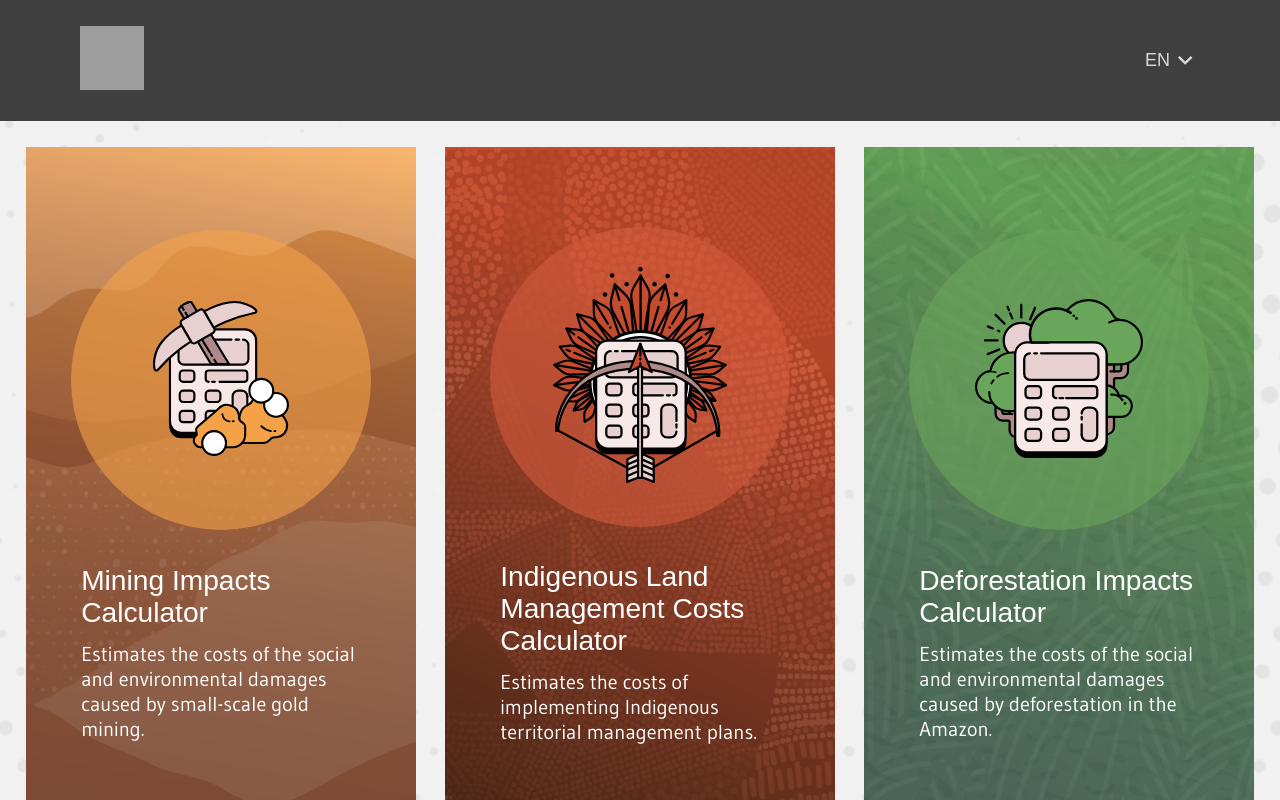
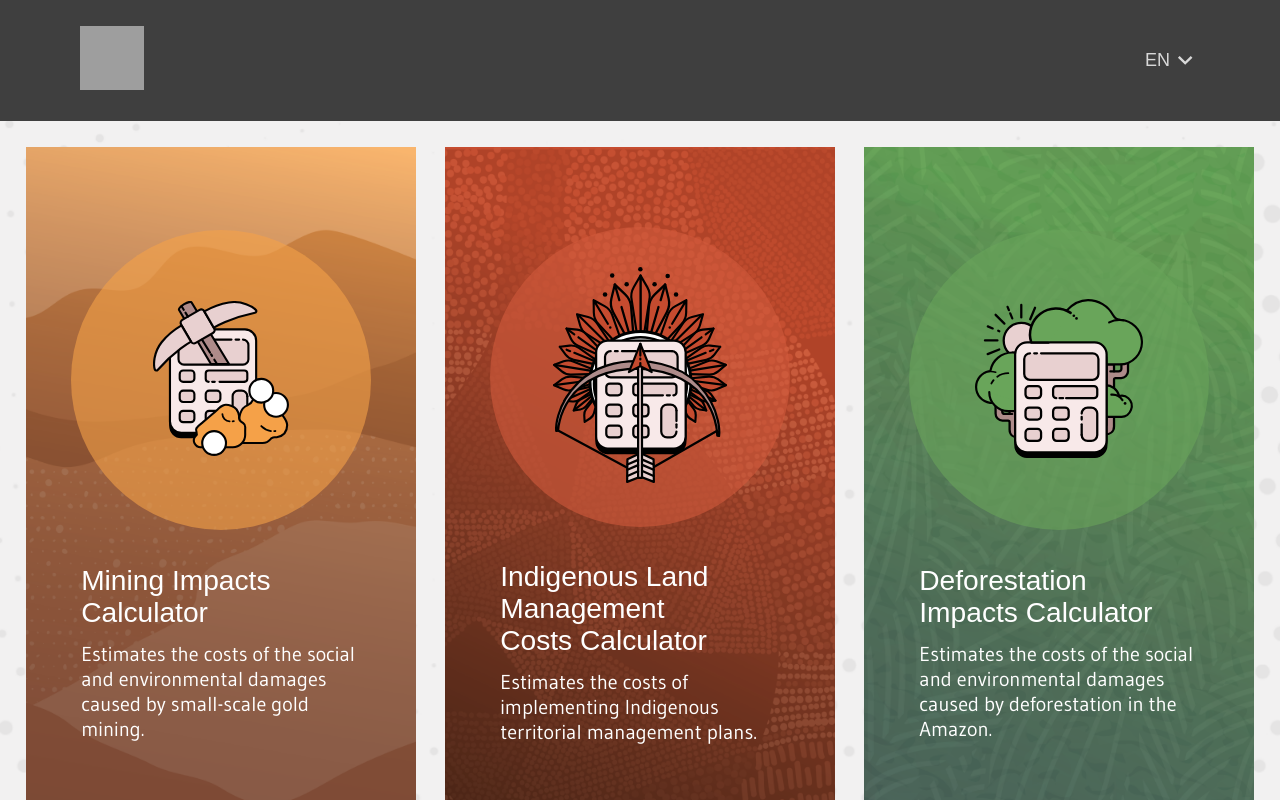
Before and after one commit to conservation-strategy/calculadoras-hub, a Next.js app: page / in a window 1280 px wide. Shown: the top 800 px of the page. Built offline with nearby package versions, Linux system fonts and the light colour scheme; grey boxes are pictures that could not be loaded; a web font is replaced by a local one.

Commit message:
style: button title

```diff
--- a/app/components/calculators/calculators.module.css
+++ b/app/components/calculators/calculators.module.css
@@ -226,6 +226,7 @@
 }
 .title {
     font-size: clamp(1.5rem, 1.3317rem + 0.6536vw, 1.75rem);
+    text-wrap: balance;
     /* text-transform: capitalize; */
 }
 /* .description {
```
